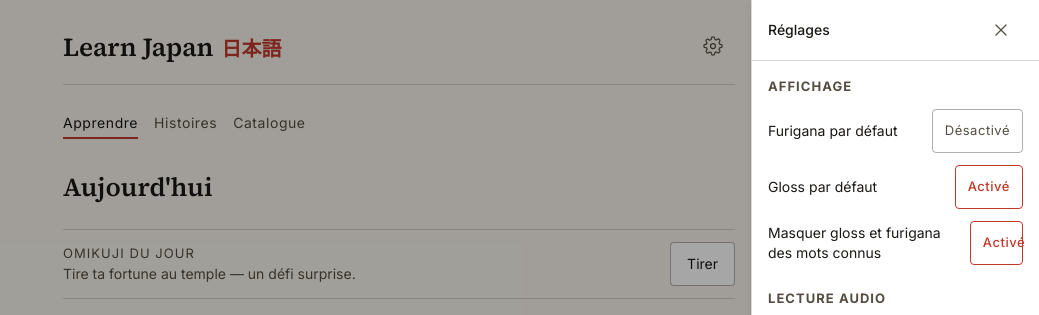
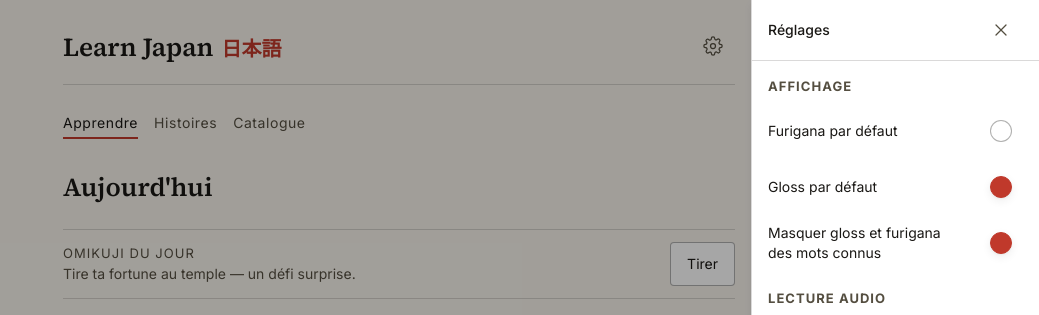
Before and after one commit to Darkein/learn-japan, a React (Vite) app in the folder app/: page / in a window 1280 px wide. Both pictures are taken after a click on the button "Paramètres". Shown: the top 315 px of the page, without its empty margins (241-1280 px from the left). Built offline with nearby package versions, Linux system fonts and the light colour scheme; no server answers; what ts-fsrs would draw is missing.

Commit message:
feat(ui): Toggle en sceau hanko compact (cercle encre/vermillon, coche ink-reveal)

```diff
--- a/app/src/ui/kit/Toggle.tsx
+++ b/app/src/ui/kit/Toggle.tsx
@@ -4,7 +4,11 @@ interface Props {
   onChange: (v: boolean) => void;
 }
 
-/** Interrupteur `role="switch"` — était dupliqué à l'identique dans Settings et SettingsPanel. */
+/**
+ * Case à cocher façon sceau (hanko) : cerne d'encre à vide, pastille vermillon au coché,
+ * coche-pinceau qui se dessine (ink-reveal, reduced-motion géré dans global.css).
+ * Zone de tap 44px conservée, `role="switch"`.
+ */
 export function Toggle({ label, value, onChange }: Props) {
   return (
     <div className="flex items-center justify-between gap-4">
@@ -12,10 +16,32 @@ export function Toggle({ label, value, onChange }: Props) {
       <button
         role="switch"
         aria-checked={value}
-        className="min-h-11 min-w-11 cursor-pointer rounded-sm border border-hairline-strong px-3 text-xs tracking-wide text-muted transition-colors aria-checked:border-accent aria-checked:font-medium aria-checked:text-accent"
+        aria-label={label}
+        className="group flex min-h-11 min-w-11 cursor-pointer items-center justify-center"
         onClick={() => onChange(!value)}
       >
-        {value ? "Activé" : "Désactivé"}
+        <span
+          className={`flex h-[22px] w-[22px] items-center justify-center rounded-full border transition-colors ${
+            value
+              ? "border-accent bg-accent shadow-elev"
+              : "border-hairline-strong bg-surface group-hover:border-accent"
+          }`}
+        >
+          {value && (
+            <svg viewBox="0 0 14 14" width="13" height="13" aria-hidden="true">
+              <path
+                className="ink-reveal"
+                pathLength={1}
+                d="M3 7.8 5.8 10.4 11 3.8"
+                fill="none"
+                stroke="var(--color-on-accent)"
+                strokeWidth="2.4"
+                strokeLinecap="round"
+                strokeLinejoin="round"
+              />
+            </svg>
+          )}
+        </span>
       </button>
     </div>
   );
```
